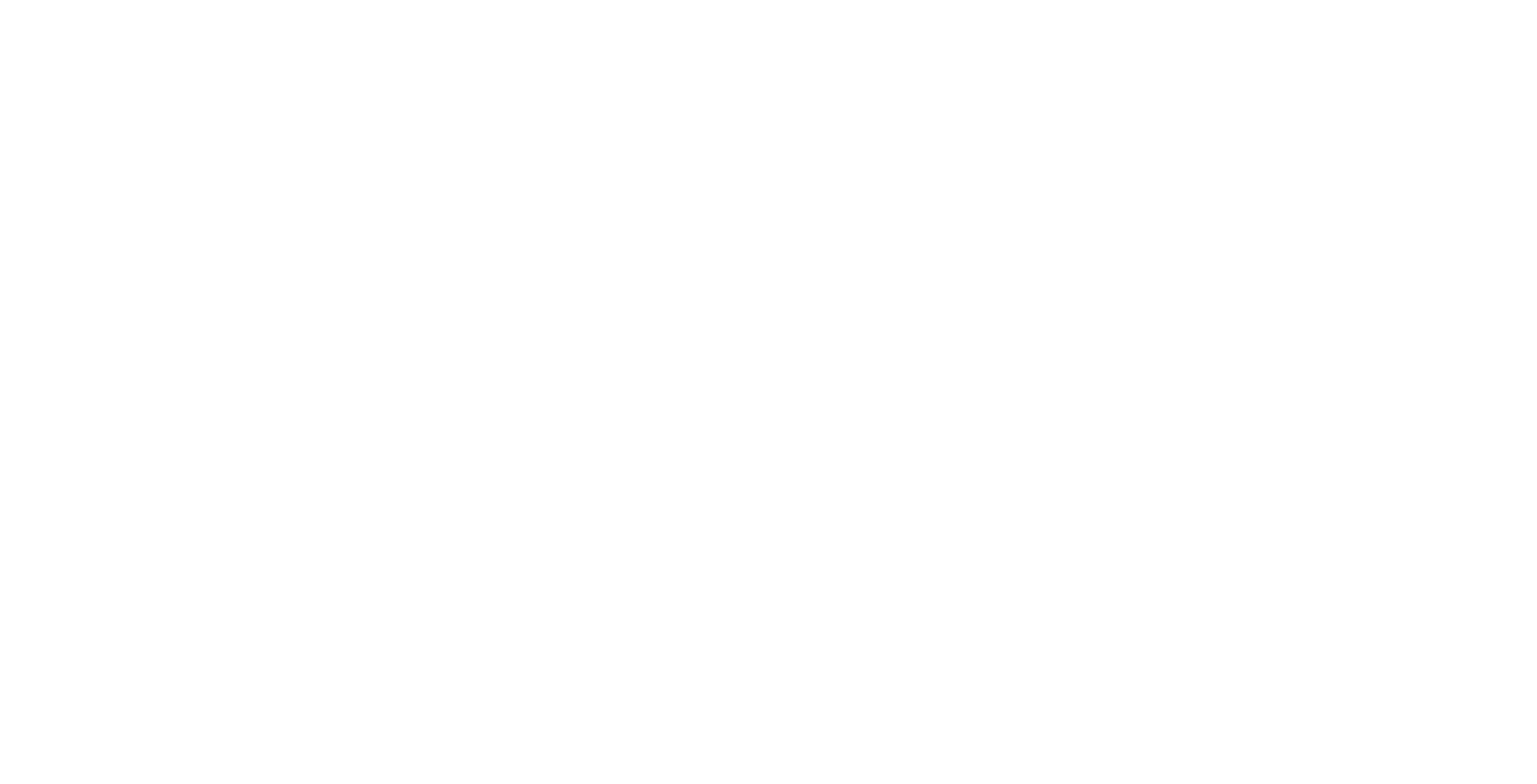
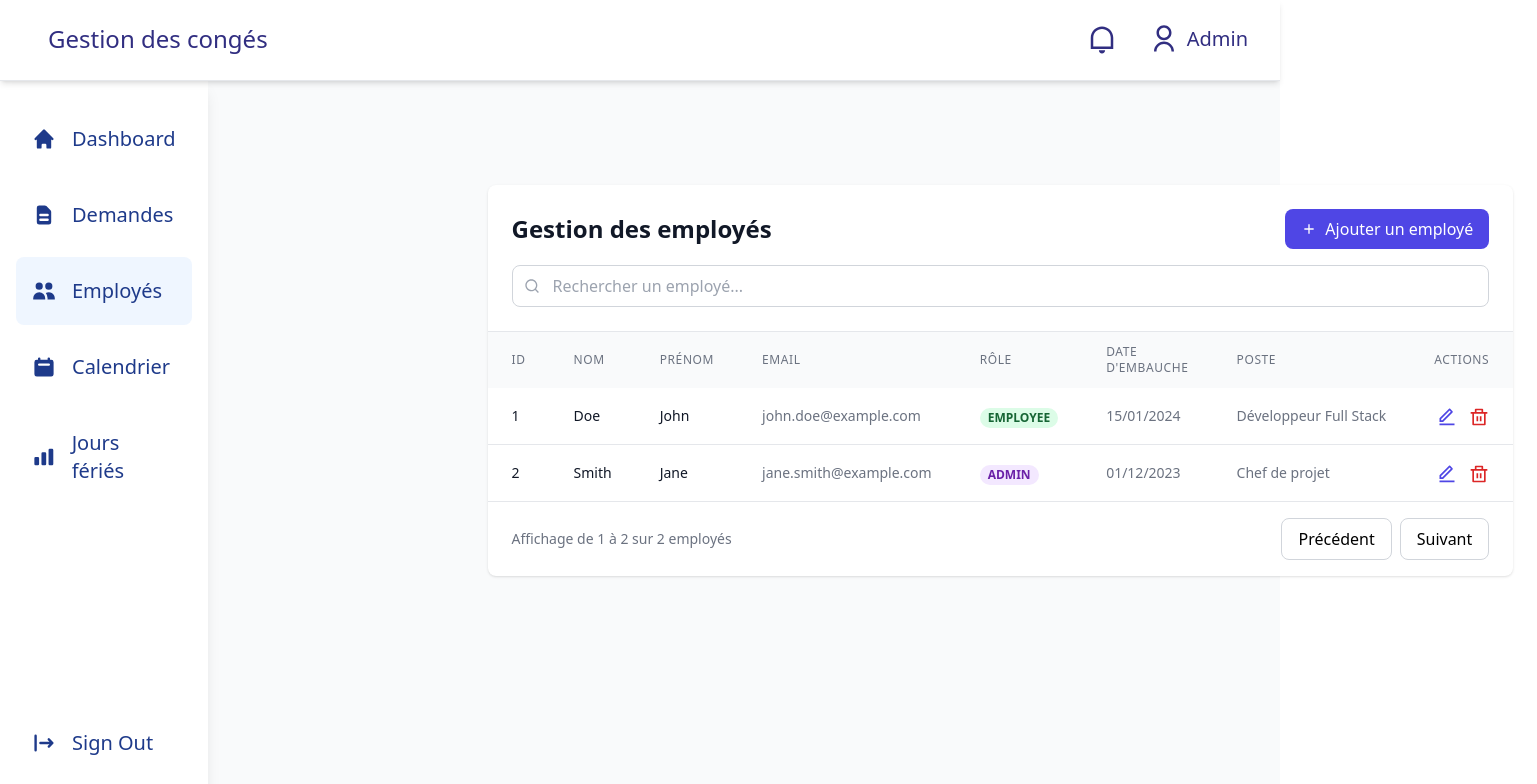
Before and after one commit to MarinaAdr/gestion-des-conges, a React (Vite) app in the folder frontend/: page /employees in a window 1280 px wide. Before the commit this address had no page. Shown: the top 784 px of the page, 1537 px wide, since content can reach past the window. Built offline with nearby package versions, Linux system fonts and the light colour scheme.

Commit message:
add employees page

```diff
--- a/frontend/src/App.jsx
+++ b/frontend/src/App.jsx
@@ -4,6 +4,7 @@
 // Pages
 import AdminDashboard from './pages/Dashboard/AdminDashboard';
 import Login from './pages/Authentification/Login';
+import EmployeesPage from './pages/Employees/EmployeesPage';
 
 
 function App() {
@@ -21,7 +22,7 @@
 
           }
         />
-
+        <Route path="/employees" element={<EmployeesPage />} />
 
       </Routes>
     </BrowserRouter>
--- /dev/null
+++ b/frontend/src/pages/Employees/EmployeesPage.jsx
@@ -0,0 +1,136 @@
+import React, { useState } from 'react';
+import AdminLayout from '../../components/layout/AdminLayout';
+import { RiSearchLine, RiAddLine, RiEditLine, RiDeleteBinLine } from 'react-icons/ri';
+
+const EmployeesPage = () => {
+  // Données mockées pour l'exemple
+  const [employees] = useState([
+    {
+      id: 1,
+      nom: 'Doe',
+      prenom: 'John',
+      email: 'john.doe@example.com',
+      role: 'EMPLOYEE',
+      date_embauche: '2024-01-15',
+      poste: 'Développeur Full Stack',
+    },
+    {
+      id: 2,
+      nom: 'Smith',
+      prenom: 'Jane',
+      email: 'jane.smith@example.com',
+      role: 'ADMIN',
+      date_embauche: '2023-12-01',
+      poste: 'Chef de projet',
+    },
+  ]);
+
+  // Formater la date pour l'affichage
+  const formatDate = (dateString) => {
+    return new Date(dateString).toLocaleDateString('fr-FR');
+  };
+
+  return (
+    <AdminLayout>
+      <div className="bg-white rounded-lg shadow">
+        {/* En-tête avec titre et actions */}
+        <div className="p-6 border-b border-gray-200">
+          <div className="flex flex-col sm:flex-row sm:items-center justify-between gap-4">
+            <h1 className="text-2xl font-semibold text-gray-900">Gestion des employés</h1>
+            <button className="inline-flex items-center px-4 py-2 bg-indigo-600 text-white rounded-lg hover:bg-indigo-700 transition-colors">
+              <RiAddLine className="mr-2" />
+              Ajouter un employé
+            </button>
+          </div>
+
+          {/* Barre de recherche */}
+          <div className="mt-4">
+            <div className="relative">
+              <RiSearchLine className="absolute left-3 top-1/2 -translate-y-1/2 text-gray-400" />
+              <input
+                type="text"
+                placeholder="Rechercher un employé..."
+                className="w-full pl-10 pr-4 py-2 border border-gray-300 rounded-lg focus:ring-2 focus:ring-indigo-500 focus:border-indigo-500"
+              />
+            </div>
+          </div>
+        </div>
+
+        {/* Tableau */}
+        <div className="overflow-x-auto">
+          <table className="w-full">
+            <thead className="bg-gray-50">
+              <tr>
+                <th className="px-6 py-3 text-left text-xs font-medium text-gray-500 uppercase tracking-wider">ID</th>
+                <th className="px-6 py-3 text-left text-xs font-medium text-gray-500 uppercase tracking-wider">Nom</th>
+                <th className="px-6 py-3 text-left text-xs font-medium text-gray-500 uppercase tracking-wider">Prénom</th>
+                <th className="px-6 py-3 text-left text-xs font-medium text-gray-500 uppercase tracking-wider">Email</th>
+                <th className="px-6 py-3 text-left text-xs font-medium text-gray-500 uppercase tracking-wider">Rôle</th>
+                <th className="px-6 py-3 text-left text-xs font-medium text-gray-500 uppercase tracking-wider">Date d'embauche</th>
+                <th className="px-6 py-3 text-left text-xs font-medium text-gray-500 uppercase tracking-wider">Poste</th>
+                <th className="px-6 py-3 text-right text-xs font-medium text-gray-500 uppercase tracking-wider">Actions</th>
+              </tr>
+            </thead>
+            <tbody className="bg-white divide-y divide-gray-200">
+              {employees.map((employee) => (
+                <tr key={employee.id} className="hover:bg-gray-50">
+                  <td className="px-6 py-4 whitespace-nowrap">
+                    <div className="text-sm text-gray-900">{employee.id}</div>
+                  </td>
+                  <td className="px-6 py-4 whitespace-nowrap">
+                    <div className="text-sm font-medium text-gray-900">{employee.nom}</div>
+                  </td>
+                  <td className="px-6 py-4 whitespace-nowrap">
+                    <div className="text-sm font-medium text-gray-900">{employee.prenom}</div>
+                  </td>
+                  <td className="px-6 py-4 whitespace-nowrap">
+                    <div className="text-sm text-gray-500">{employee.email}</div>
+                  </td>
+                  <td className="px-6 py-4 whitespace-nowrap">
+                    <span className={`px-2 inline-flex text-xs leading-5 font-semibold rounded-full
+                      ${employee.role === 'ADMIN' ? 'bg-purple-100 text-purple-800' : 'bg-green-100 text-green-800'}`}>
+                      {employee.role}
+                    </span>
+                  </td>
+                  <td className="px-6 py-4 whitespace-nowrap">
+                    <div className="text-sm text-gray-500">{formatDate(employee.date_embauche)}</div>
+                  </td>
+                  <td className="px-6 py-4 whitespace-nowrap">
+                    <div className="text-sm text-gray-500">{employee.poste}</div>
+                  </td>
+                  <td className="px-6 py-4 whitespace-nowrap text-right text-sm font-medium">
+                    <button className="text-indigo-600 hover:text-indigo-900 mr-3">
+                      <RiEditLine className="inline-block w-5 h-5" />
+                    </button>
+                    <button className="text-red-600 hover:text-red-900">
+                      <RiDeleteBinLine className="inline-block w-5 h-5" />
+                    </button>
+                  </td>
+                </tr>
+              ))}
+            </tbody>
+          </table>
+        </div>
+
+        {/* Pagination */}
+        <div className="px-6 py-4 border-t border-gray-200">
+          <div className="flex items-center justify-between">
+            <div className="text-sm text-gray-500">
+              Affichage de 1 à {employees.length} sur {employees.length} employés
+            </div>
+            <div className="flex gap-2">
+              <button className="px-4 py-2 border border-gray-300 rounded-lg hover:bg-gray-50">
+                Précédent
+              </button>
+              <button className="px-4 py-2 border border-gray-300 rounded-lg hover:bg-gray-50">
+                Suivant
+              </button>
+            </div>
+          </div>
+        </div>
+      </div>
+    </AdminLayout>
+  );
+};
+
+export default EmployeesPage;
```
